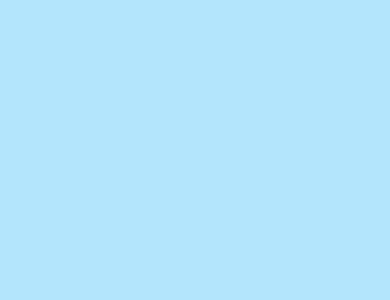
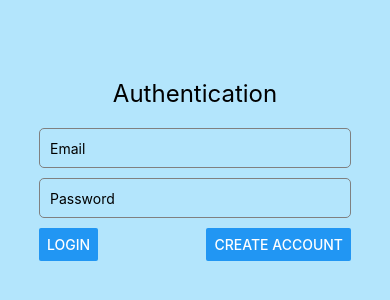
Before and after one commit to sapphiregaze/Intelli-Learn, a React Native app in the folder mobile/: screen / in a window 390 px wide. Shown: the part 252-552 px from the top of the page. Built offline with nearby package versions, Linux system fonts and the light colour scheme.

Commit message:
Add authentication page

```diff
--- a/mobile/App.js
+++ b/mobile/App.js
@@ -1,6 +1,7 @@
 import React, { useState, useEffect } from 'react';
 import { StatusBar } from 'expo-status-bar';
-import { StyleSheet, Text, View, ActivityIndicator, Image } from 'react-native';
+import { StyleSheet, View, ActivityIndicator, Image, Text } from 'react-native';
+import AuthenticationScreen from './AuthenticationScreen';
 
 export default function App() {
   const [loading, setLoading] = useState(true);
@@ -26,7 +27,7 @@ export default function App() {
   return (
     <View style={styles.container}>
       <StatusBar style="auto" />
-      {/* Votre contenu actuel ici */}
+      <AuthenticationScreen />
     </View>
   );
 }
--- /dev/null
+++ b/mobile/AuthenticationScreen.js
@@ -0,0 +1,51 @@
+import React from 'react';
+import { View, Text, TextInput, Button, StyleSheet } from 'react-native';
+
+export default function AuthenticationScreen() {
+  return (
+    <View style={styles.container}>
+      <Text style={styles.title}>Authentication</Text>
+      <TextInput
+        style={styles.input}
+        placeholder="Email"
+        keyboardType="email-address"
+        autoCapitalize="none"
+      />
+      <TextInput
+        style={styles.input}
+        placeholder="Password"
+        secureTextEntry={true}
+      />
+      <View style={styles.buttonContainer}>
+        <Button title="Login" onPress={() => console.log('Login pressed')} />
+        <Button title="Create Account" onPress={() => console.log('Create Account pressed')} />
+      </View>
+    </View>
+  );
+}
+
+const styles = StyleSheet.create({
+  container: {
+    flex: 1,
+    justifyContent: 'center',
+    alignItems: 'center',
+  },
+  title: {
+    fontSize: 24,
+    marginBottom: 20,
+  },
+  input: {
+    width: '80%',
+    height: 40,
+    borderColor: 'gray',
+    borderWidth: 1,
+    borderRadius: 5,
+    marginBottom: 10,
+    paddingHorizontal: 10,
+  },
+  buttonContainer: {
+    width: '80%',
+    flexDirection: 'row',
+    justifyContent: 'space-between',
+  },
+});
```
